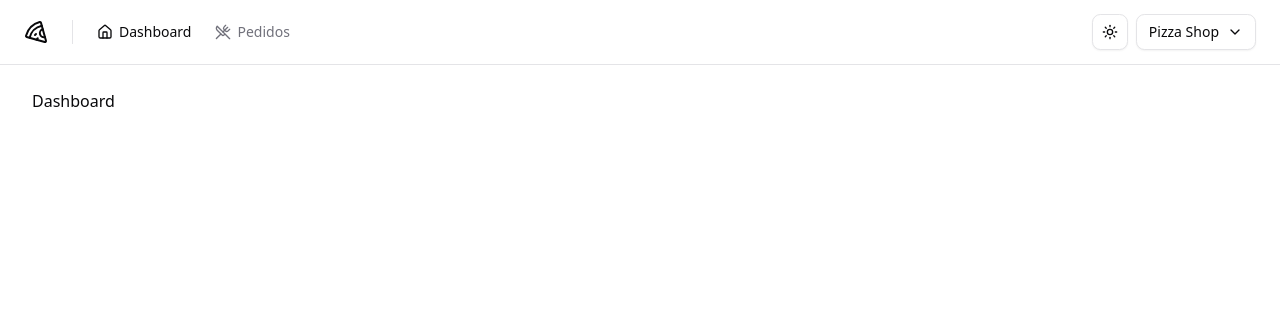
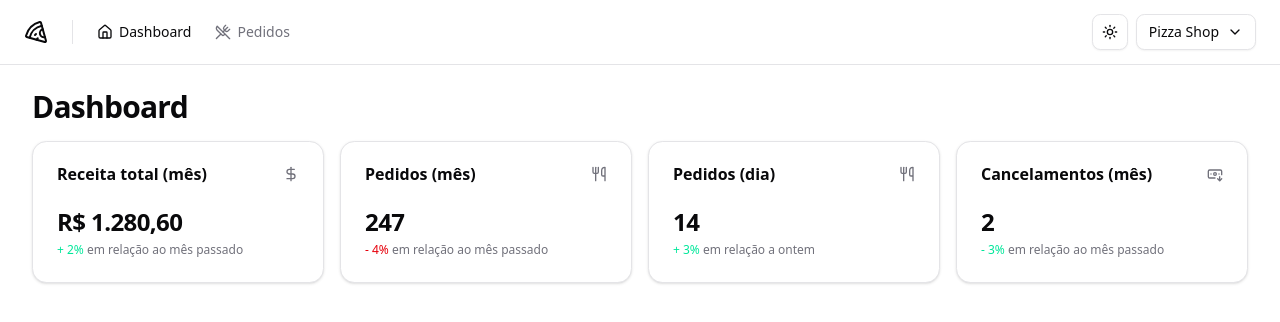
Before and after one commit to guilherme-s-barros/04-pizzashop-web, a React (Vite) app: page / in a window 1280 px wide. Shown: the top 322 px of the page. Built offline with nearby package versions, Linux system fonts and the light colour scheme.

Commit message:
Página: Dashboard

```diff
--- /dev/null
+++ b/src/components/ui/card.tsx
@@ -0,0 +1,92 @@
+import type * as React from 'react'
+
+import { cn } from '@/lib/utils'
+
+function Card({ className, ...props }: React.ComponentProps<'div'>) {
+	return (
+		<div
+			data-slot="card"
+			className={cn(
+				'bg-card text-card-foreground flex flex-col gap-6 rounded-xl border py-6 shadow-sm',
+				className,
+			)}
+			{...props}
+		/>
+	)
+}
+
+function CardHeader({ className, ...props }: React.ComponentProps<'div'>) {
+	return (
+		<div
+			data-slot="card-header"
+			className={cn(
+				'@container/card-header grid auto-rows-min grid-rows-[auto_auto] items-start gap-1.5 px-6 has-data-[slot=card-action]:grid-cols-[1fr_auto] [.border-b]:pb-6',
+				className,
+			)}
+			{...props}
+		/>
+	)
+}
+
+function CardTitle({ className, ...props }: React.ComponentProps<'div'>) {
+	return (
+		<div
+			data-slot="card-title"
+			className={cn('leading-none font-semibold', className)}
+			{...props}
+		/>
+	)
+}
+
+function CardDescription({ className, ...props }: React.ComponentProps<'div'>) {
+	return (
+		<div
+			data-slot="card-description"
+			className={cn('text-muted-foreground text-sm', className)}
+			{...props}
+		/>
+	)
+}
+
+function CardAction({ className, ...props }: React.ComponentProps<'div'>) {
+	return (
+		<div
+			data-slot="card-action"
+			className={cn(
+				'col-start-2 row-span-2 row-start-1 self-start justify-self-end',
+				className,
+			)}
+			{...props}
+		/>
+	)
+}
+
+function CardContent({ className, ...props }: React.ComponentProps<'div'>) {
+	return (
+		<div
+			data-slot="card-content"
+			className={cn('px-6', className)}
+			{...props}
+		/>
+	)
+}
+
+function CardFooter({ className, ...props }: React.ComponentProps<'div'>) {
+	return (
+		<div
+			data-slot="card-footer"
+			className={cn('flex items-center px-6 [.border-t]:pt-6', className)}
+			{...props}
+		/>
+	)
+}
+
+export {
+	Card,
+	CardHeader,
+	CardFooter,
+	CardTitle,
+	CardAction,
+	CardDescription,
+	CardContent,
+}
--- a/src/index.css
+++ b/src/index.css
@@ -23,6 +23,7 @@
 	--color-accent: var(--accent);
 	--color-accent-foreground: var(--accent-foreground);
 	--color-destructive: var(--destructive);
+	--color-success: var(--success);
 	--color-border: var(--border);
 	--color-input: var(--input);
 	--color-ring: var(--ring);
@@ -58,6 +59,7 @@
   --accent: oklch(0.967 0.001 286.375);
   --accent-foreground: oklch(0.21 0.006 285.885);
   --destructive: oklch(0.577 0.245 27.325);
+  --success: oklch(0.81901 0.18442 160.275);
   --border: oklch(0.92 0.004 286.32);
   --input: oklch(0.92 0.004 286.32);
   --ring: oklch(0.637 0.237 25.331);
@@ -92,6 +94,7 @@
   --accent: oklch(0.274 0.006 286.033);
   --accent-foreground: oklch(0.985 0 0);
   --destructive: oklch(0.704 0.191 22.216);
+  --success: oklch(92.201% 0.12433 159.59);
   --border: oklch(1 0 0 / 10%);
   --input: oklch(1 0 0 / 15%);
   --ring: oklch(0.637 0.237 25.331);
--- a/src/pages/app/dashboard.tsx
+++ /dev/null
@@ -1,10 +0,0 @@
-import { Helmet } from 'react-helmet-async'
-
-export function Dashboard() {
-	return (
-		<>
-			<Helmet title="Dashboard" />
-			<h1>Dashboard</h1>
-		</>
-	)
-}
--- /dev/null
+++ b/src/pages/app/dashboard/day-orders-amount-card.tsx
@@ -0,0 +1,22 @@
+import { UtensilsIcon } from 'lucide-react'
+
+import { Card, CardContent, CardHeader, CardTitle } from '@/components/ui/card'
+
+export function DayOrdersAmountCard() {
+	return (
+		<Card>
+			<CardHeader className="flex items-center justify-between">
+				<CardTitle>Pedidos (dia)</CardTitle>
+				<UtensilsIcon className="h-4 w-4 text-muted-foreground" />
+			</CardHeader>
+
+			<CardContent className="flex flex-col gap-1">
+				<strong className="text-2xl tracking-tight">14</strong>
+
+				<p className="text-xs text-muted-foreground">
+					<span className="text-success">+ 3%</span> em relação a ontem
+				</p>
+			</CardContent>
+		</Card>
+	)
+}
--- /dev/null
+++ b/src/pages/app/dashboard/index.tsx
@@ -0,0 +1,25 @@
+import { Helmet } from 'react-helmet-async'
+
+import { DayOrdersAmountCard } from './day-orders-amount-card'
+import { MonthCanceledOrdersAmountCard } from './month-canceled-orders-amount-card'
+import { MonthOrdersAmountCard } from './month-orders-amount-card'
+import { MonthRevenueCard } from './month-revenue-card'
+
+export function Dashboard() {
+	return (
+		<>
+			<Helmet title="Dashboard" />
+
+			<div className="flex flex-col gap-4">
+				<h1 className="text-3xl font-bold tracking-tight">Dashboard</h1>
+
+				<div className="grid grid-cols-4 gap-4">
+					<MonthRevenueCard />
+					<MonthOrdersAmountCard />
+					<DayOrdersAmountCard />
+					<MonthCanceledOrdersAmountCard />
+				</div>
+			</div>
+		</>
+	)
+}
--- /dev/null
+++ b/src/pages/app/dashboard/month-canceled-orders-amount-card.tsx
@@ -0,0 +1,22 @@
+import { BanknoteArrowDownIcon } from 'lucide-react'
+
+import { Card, CardContent, CardHeader, CardTitle } from '@/components/ui/card'
+
+export function MonthCanceledOrdersAmountCard() {
+	return (
+		<Card>
+			<CardHeader className="flex items-center justify-between">
+				<CardTitle>Cancelamentos (mês)</CardTitle>
+				<BanknoteArrowDownIcon className="h-4 w-4 text-muted-foreground" />
+			</CardHeader>
+
+			<CardContent className="flex flex-col gap-1">
+				<strong className="text-2xl tracking-tight">2</strong>
+
+				<p className="text-xs text-muted-foreground">
+					<span className="text-success">- 3%</span> em relação ao mês passado
+				</p>
+			</CardContent>
+		</Card>
+	)
+}
--- /dev/null
+++ b/src/pages/app/dashboard/month-orders-amount-card.tsx
@@ -0,0 +1,23 @@
+import { UtensilsIcon } from 'lucide-react'
+
+import { Card, CardContent, CardHeader, CardTitle } from '@/components/ui/card'
+
+export function MonthOrdersAmountCard() {
+	return (
+		<Card>
+			<CardHeader className="flex items-center justify-between">
+				<CardTitle>Pedidos (mês)</CardTitle>
+				<UtensilsIcon className="h-4 w-4 text-muted-foreground" />
+			</CardHeader>
+
+			<CardContent className="flex flex-col gap-1">
+				<strong className="text-2xl tracking-tight">247</strong>
+
+				<p className="text-xs text-muted-foreground">
+					<span className="text-destructive">- 4%</span> em relação ao mês
+					passado
+				</p>
+			</CardContent>
+		</Card>
+	)
+}
--- /dev/null
+++ b/src/pages/app/dashboard/month-revenue-card.tsx
@@ -0,0 +1,22 @@
+import { DollarSignIcon } from 'lucide-react'
+
+import { Card, CardContent, CardHeader, CardTitle } from '@/components/ui/card'
+
+export function MonthRevenueCard() {
+	return (
+		<Card>
+			<CardHeader className="flex items-center justify-between">
+				<CardTitle>Receita total (mês)</CardTitle>
+				<DollarSignIcon className="h-4 w-4 text-muted-foreground" />
+			</CardHeader>
+
+			<CardContent className="flex flex-col gap-1">
+				<strong className="text-2xl tracking-tight">R$ 1.280,60</strong>
+
+				<p className="text-xs text-muted-foreground">
+					<span className="text-success">+ 2%</span> em relação ao mês passado
+				</p>
+			</CardContent>
+		</Card>
+	)
+}
```
